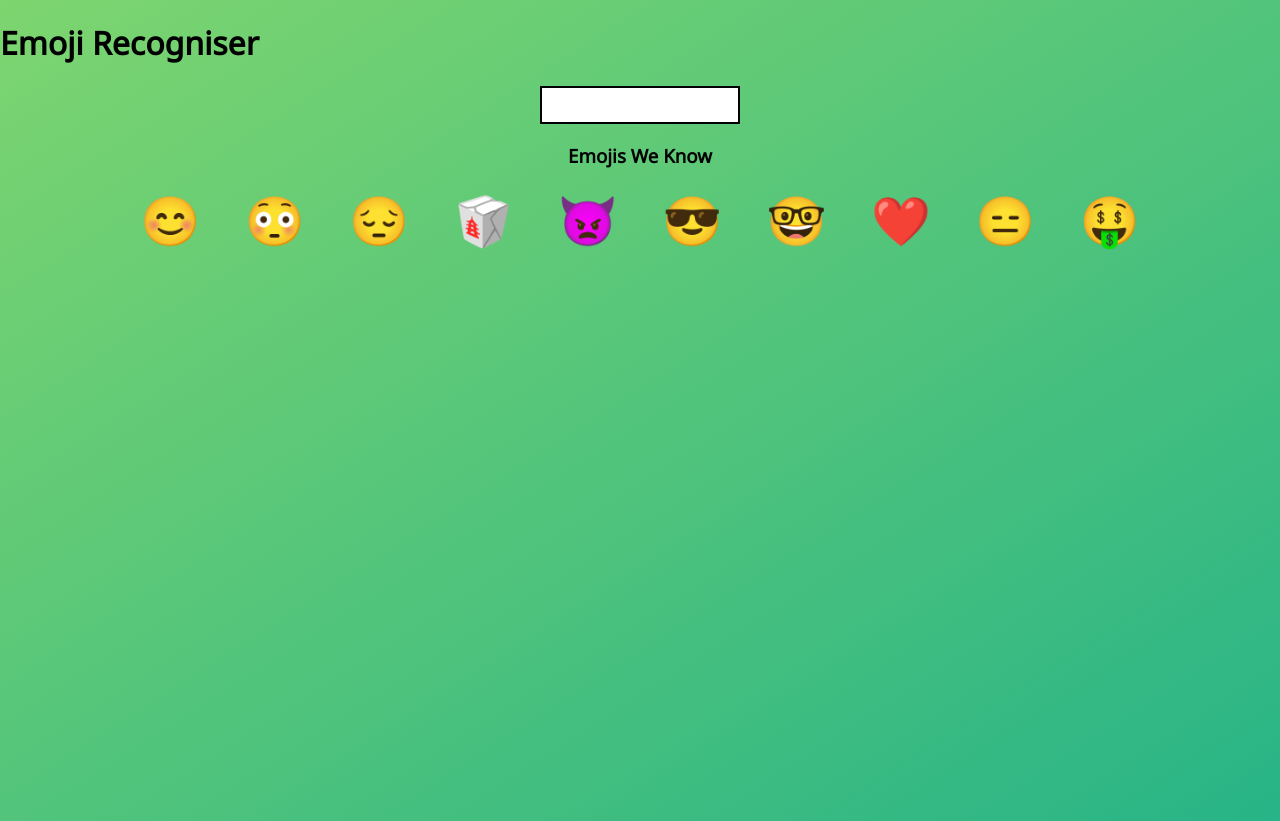
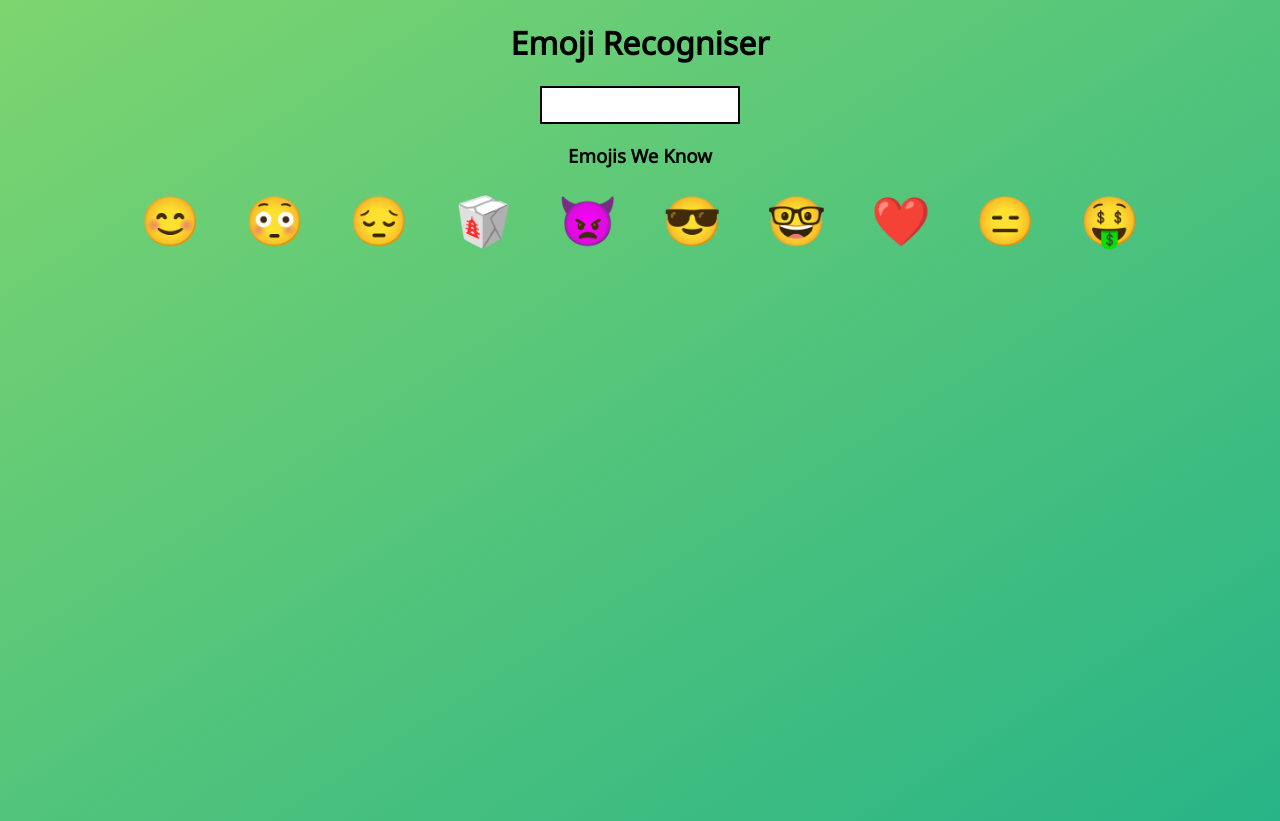
Before and after one commit to shubham-tyagi/Emoji-Recogniser-, a React (Create React App) app: page / in a window 1280 px wide. Built offline with nearby package versions, Linux system fonts and the light colour scheme.

Commit message:
style : heading is centered

```diff
--- a/src/App.css
+++ b/src/App.css
@@ -5,11 +5,9 @@ body {
 	background: linear-gradient(to top left, #28b487, #7dd56f);
 	height: 100vh;
 }
-
 .app h1 {
-	text-align: "center";
+	text-align: center;
 }
-
 .app {
 	font-family: "Noto Sans", sans-serif;
 }
```
